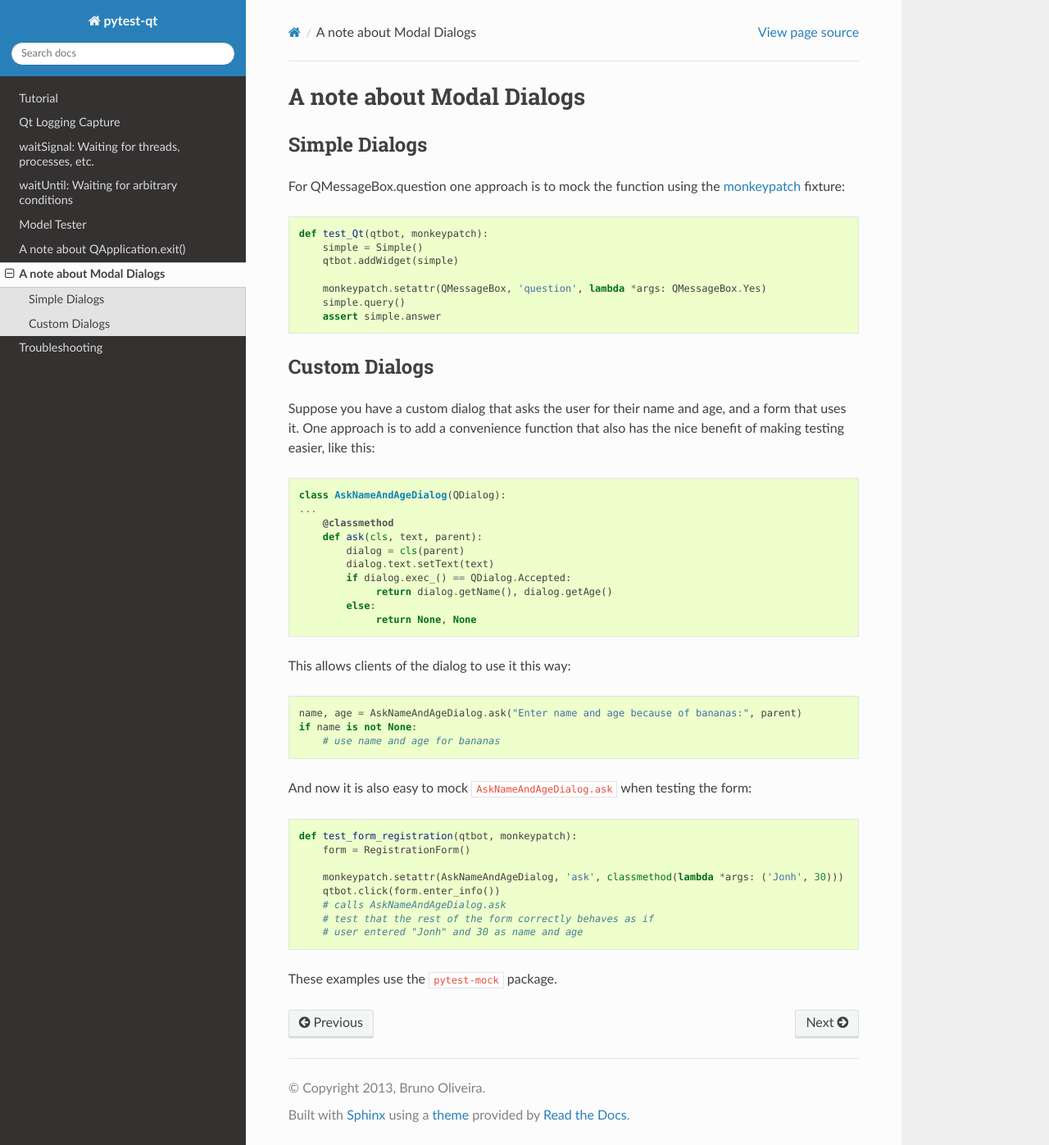
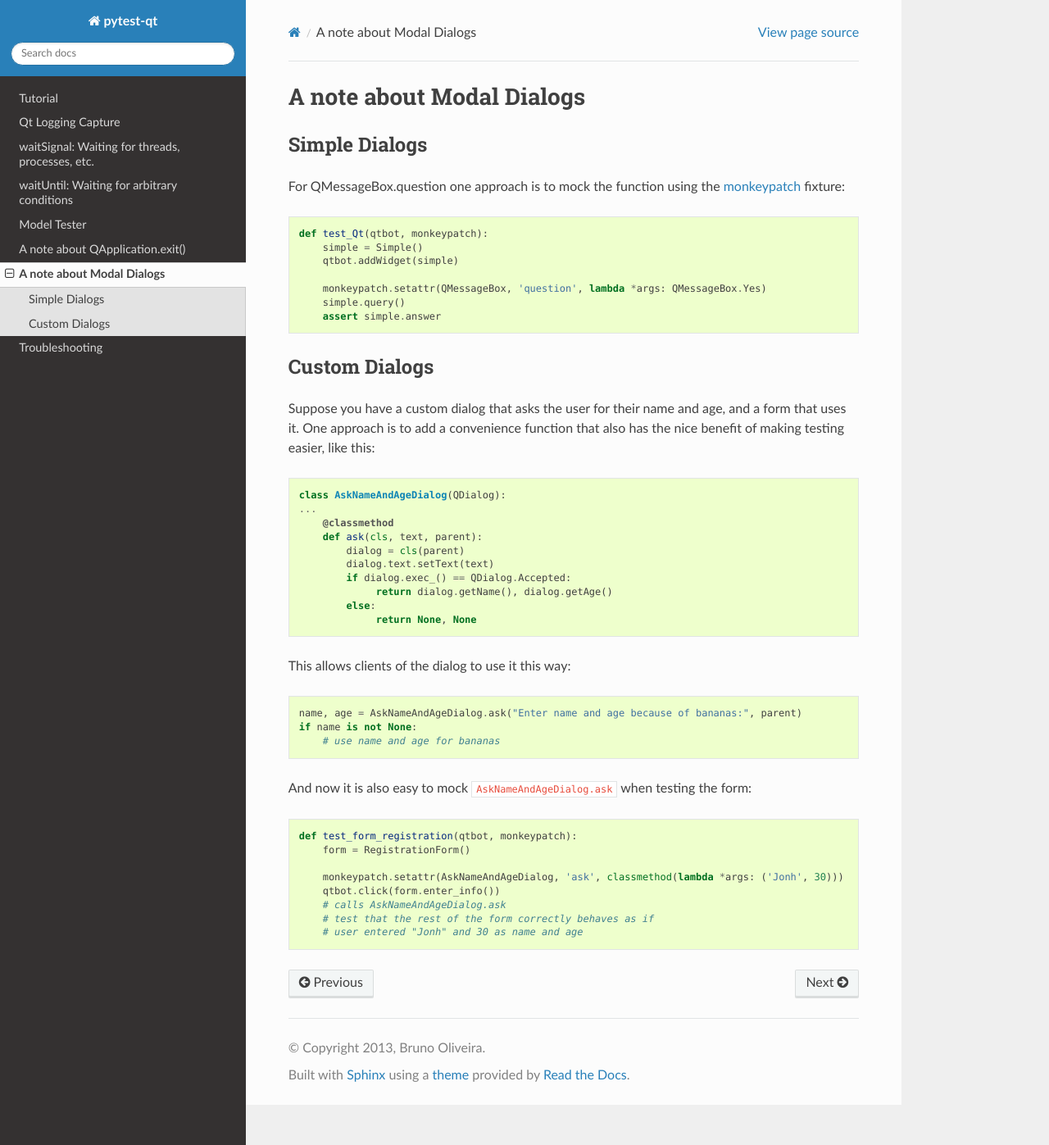
Before and after one commit to pytest-dev/pytest-qt, a Sphinx documentation site: the page built from docs/note_dialogs.rst, in a window 1280 px wide and 1397 px high. Shown: the whole window at 82% size. Built offline with Sphinx 7.4.7 and the Read the Docs theme 2.0.0, drawn with Linux system fonts in a browser that asks for light colours; pages that are not in the unit, such as notebooks, are missing from menus; the version number could not be read and is left out.

Commit message:
Remove outdated notice

```diff
--- a/docs/note_dialogs.rst
+++ b/docs/note_dialogs.rst
@@ -56,5 +56,3 @@
         # calls AskNameAndAgeDialog.ask
         # test that the rest of the form correctly behaves as if
         # user entered "Jonh" and 30 as name and age
-
-These examples use the ``pytest-mock`` package.
```
